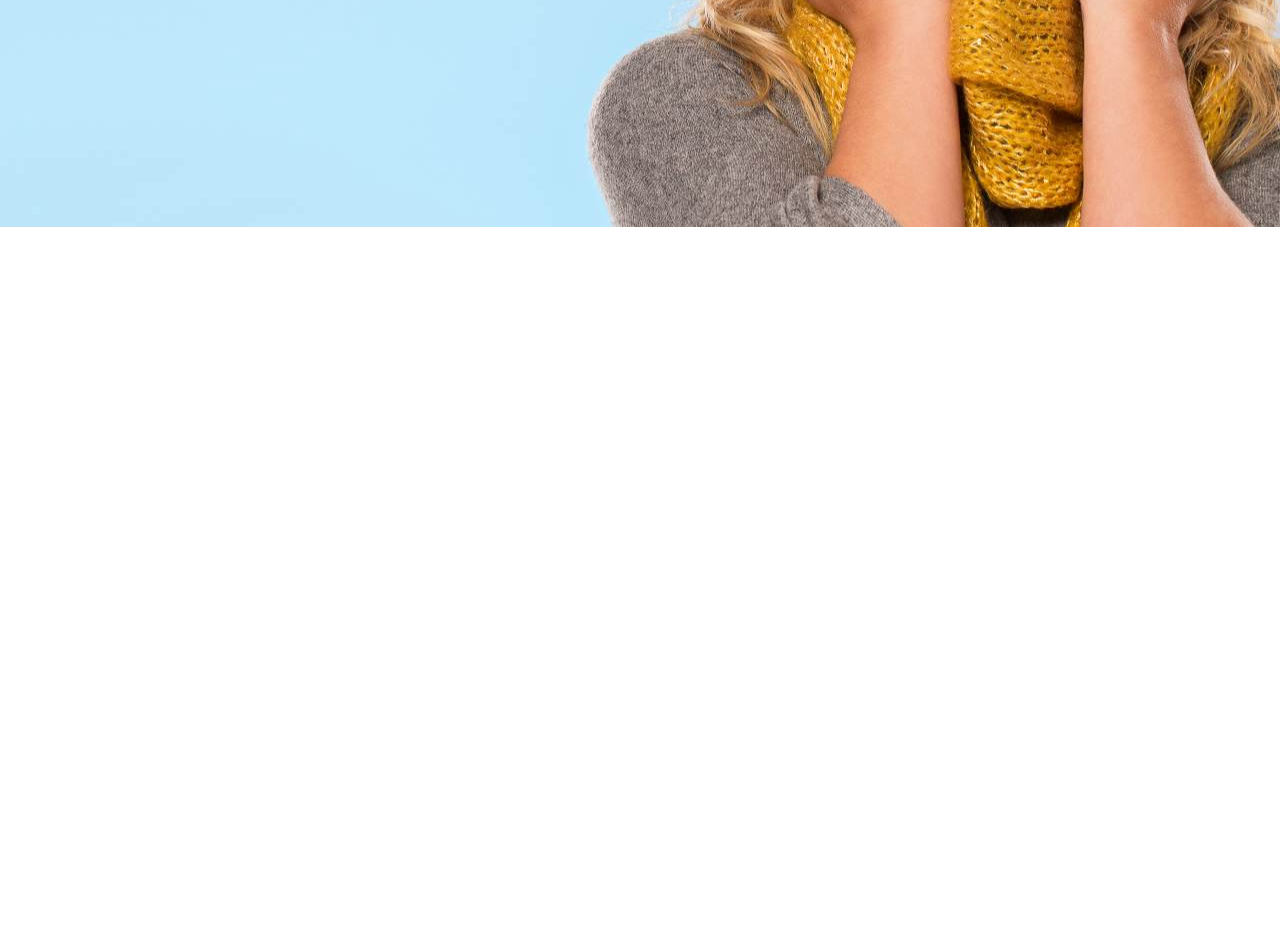
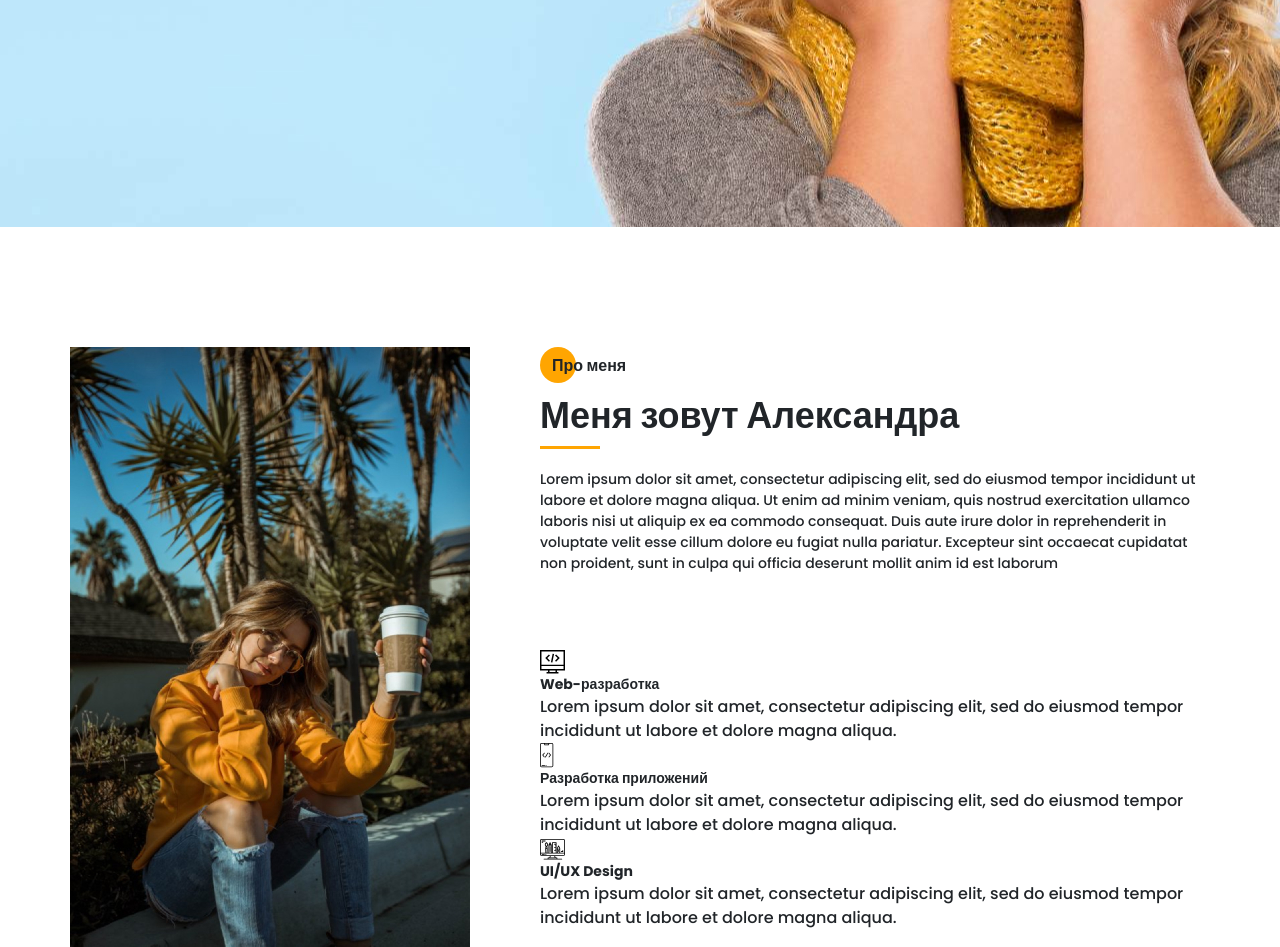
Before and after one commit to VM1793/Pet_Portfolio, a website: page src/index.html in a window 1280 px wide. Shown: the part 573-1520 px from the top of the page. Before the commit the page ends 800 px from the top, so only its background shows below. Drawn offline with nearby package versions, Linux system fonts and the light colour scheme; files that its build step writes are made by us from their sources; files whose address does not match are found by name.

Commit message:
2nd screen (in process)

```diff
--- a/src/index.html
+++ b/src/index.html
@@ -93,6 +93,50 @@
             </div>
         </div>
     </section>
+    <section class="about">
+        <div class="container">
+            <div class="about__wrapper">
+                <div class="about__photo">
+                    <img src="img/main_photo.jpg" alt="photo">
+                </div>
+                <div class="about__descr">
+                    <h2 class="title title_fz16 about__title">Про меня</h2>
+                    <div class="title title_fz36 about__subtitle">Меня зовут Александра</div>
+                    <div class="divider"></div>
+                    <p class="about__text">Lorem ipsum dolor sit amet, consectetur adipiscing elit, sed do eiusmod tempor incididunt ut labore et dolore magna aliqua. Ut enim ad minim veniam, quis nostrud exercitation ullamco laboris nisi ut aliquip ex ea commodo consequat. Duis aute irure dolor in reprehenderit in voluptate velit esse cillum dolore eu fugiat nulla pariatur. Excepteur sint occaecat cupidatat non proident, sunt in culpa qui officia deserunt mollit anim id est laborum</p>
+                </div>
+                <div class="about__skills">
+                    <div class="about__skill-item">
+                        <div>
+                            <img src="icons/about_me/web_development.svg" alt="web-dev">
+                        </div>
+                        <div>
+                            <div class="title title_fz14">Web-разработка</div>
+                            <div class="about__skills-text">Lorem ipsum dolor sit amet, consectetur adipiscing elit, sed do eiusmod tempor incididunt ut labore et dolore magna aliqua.</div>
+                        </div>
+                    </div>
+                    <div class="about__skill-item">
+                        <div>
+                            <img src="icons/about_me/mobile_dev.svg" alt="mobile-dev">
+                        </div>
+                        <div>
+                            <div class="title title_fz14">Разработка приложений</div>
+                            <div class="about__skills-text">Lorem ipsum dolor sit amet, consectetur adipiscing elit, sed do eiusmod tempor incididunt ut labore et dolore magna aliqua.</div>
+                        </div>
+                    </div>
+                    <div class="about__skill-item">
+                        <div>
+                            <img src="icons/about_me/design.svg" alt="design">
+                        </div>
+                        <div>
+                            <div class="title title_fz14">UI/UX Design</div>
+                            <div class="about__skills-text">Lorem ipsum dolor sit amet, consectetur adipiscing elit, sed do eiusmod tempor incididunt ut labore et dolore magna aliqua.</div>
+                        </div>
+                    </div>
+                </div>
+            </div>
+        </div>
+    </section>
     <script src="js/script.js"></script>
 </body>
 </html>
--- /dev/null
+++ b/src/sass/blocks/_about.scss
@@ -0,0 +1,33 @@
+.about {
+    padding-top: 120px;
+    &__wrapper {
+        display: grid;
+        grid-template-columns: 400px 670px;
+        grid-template-rows: minmax(245px, auto) minmax(255px, auto);
+        grid-auto-rows: minmax(245px, auto);
+        column-gap: 70px;
+        row-gap: 40px;
+    }
+    &__photo {
+        grid-row: 1/3;
+        img {
+            width: 100%;
+        }
+    }
+    &__descr {
+        padding-top: 6px;
+        .divider {
+            margin-top: 0;
+        }
+    }
+    &__title {
+        position: relative;
+        padding: 1px 0 0 12px;
+        @include before_circle;
+    }
+    &__text {
+        margin-top: 20px;
+        font-size: 14px;
+        line-height: 21px;
+    }
+}
--- a/src/sass/blocks/_title.scss
+++ b/src/sass/blocks/_title.scss
@@ -10,6 +10,9 @@
         font-size: 16px;
         line-height: 24px;
     }
+    &_fz36 {
+        font-size: 36px;
+    }
     &_fz48 {
         font-size: 48px;
     }
--- a/src/sass/style.scss
+++ b/src/sass/style.scss
@@ -17,8 +17,16 @@
     margin: 0 auto;
 }
 
+.divider {
+    width: 60px;
+    height: 3px;
+    background-color: $main-color;
+    margin-top: 25px;
+}
+
 @import 'blocks/promo';
 @import 'blocks/title';
 @import 'blocks/button';
 @import 'blocks/sidepanel';
 @import 'blocks/menu';
+@import 'blocks/about';
```
Also changed, not shown: dist/css/style.min.css, dist/index.html.
